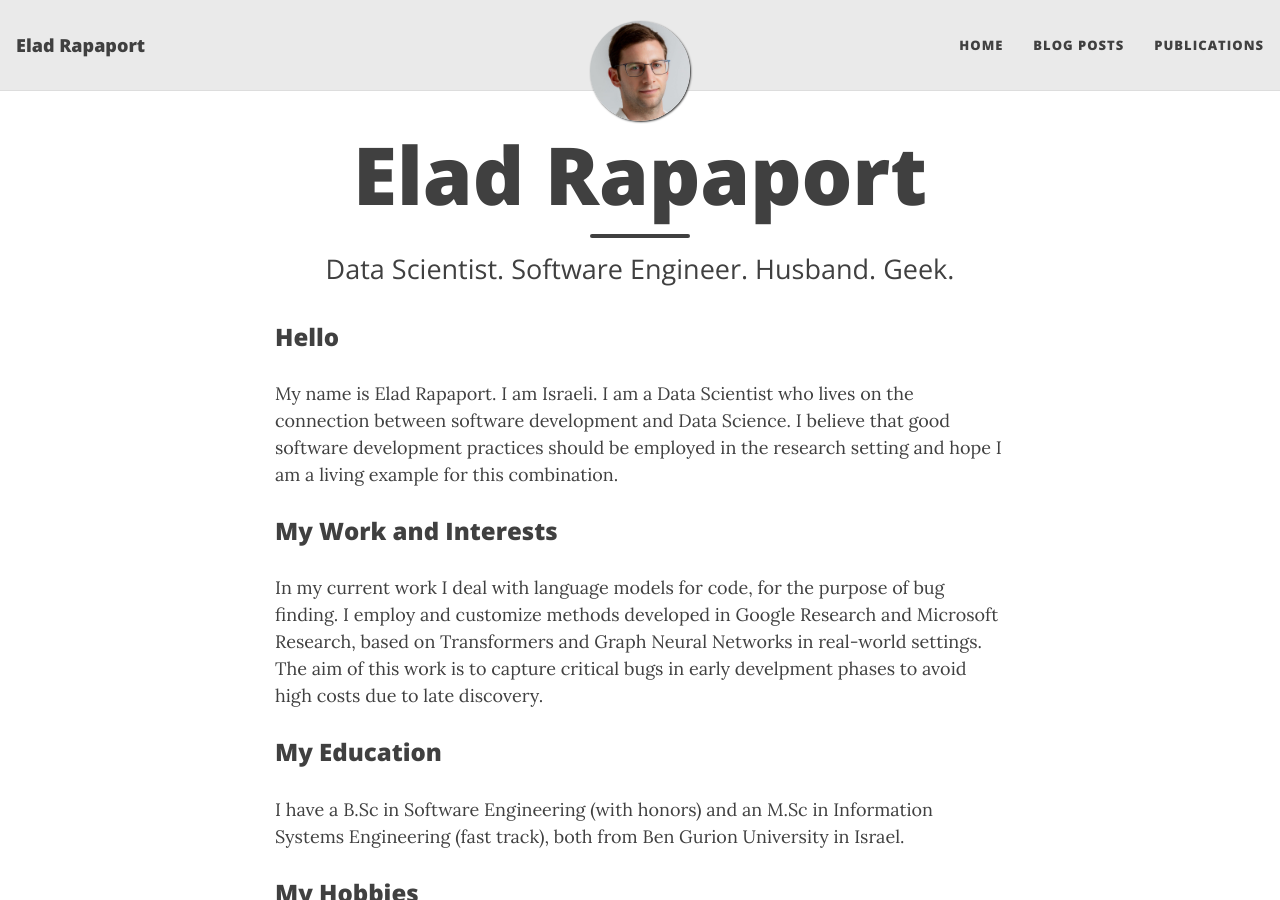
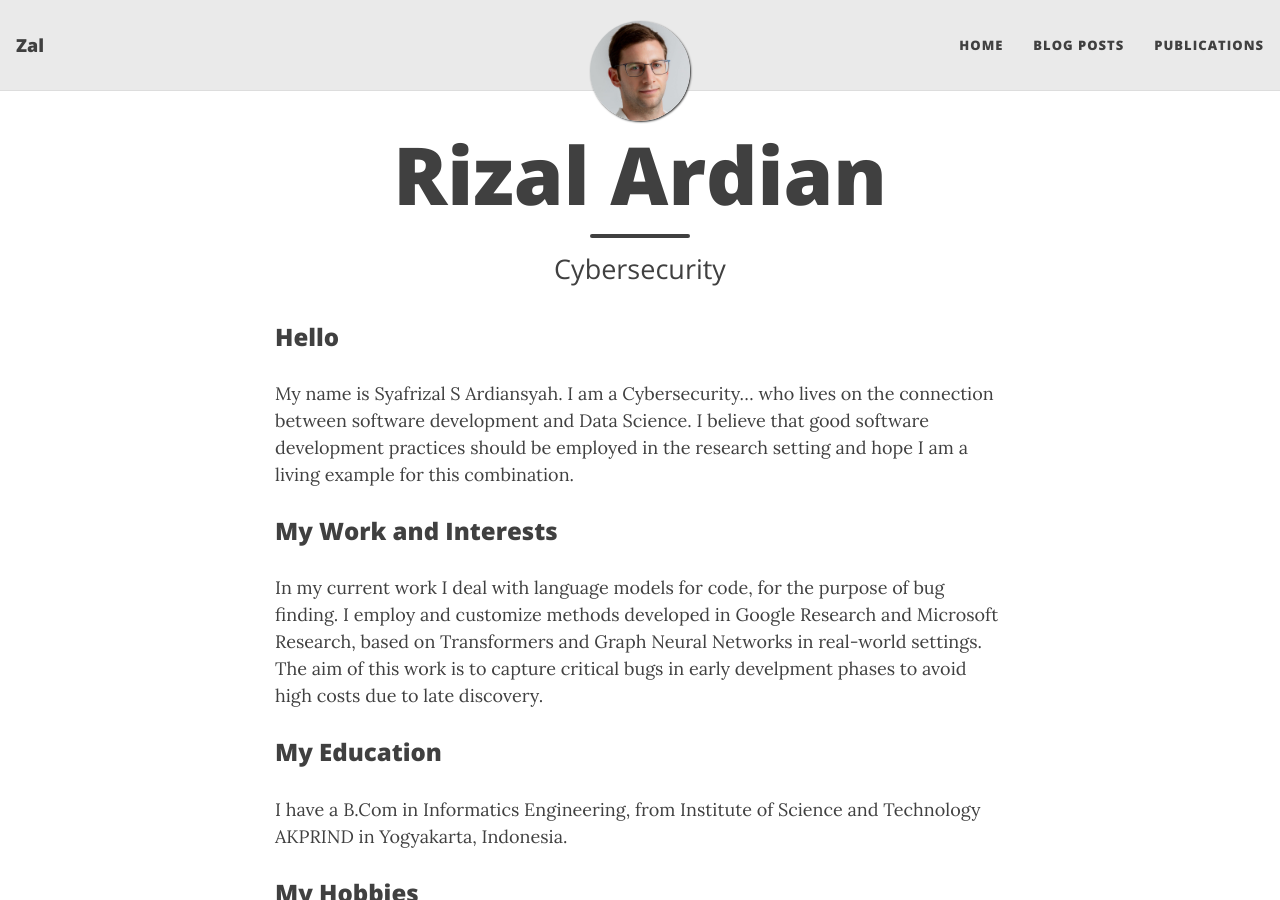
Before and after one commit to tgr-rizal/tgr-rizal-github_bak, a Jekyll site: the page built from index.md, in a window 1280 px wide and 900 px high. Built offline with Jekyll 4.4.1, drawn with Linux system fonts in a browser that asks for light colours; nearby versions of some CDN libraries; some of the changed text lies outside the part shown.

Commit message:
update owner

```diff
--- a/_config.yml
+++ b/_config.yml
@@ -10,10 +10,10 @@
 ############################
 
 # Name of website
-title: Elad Rapaport
+title: Zal
 
 # Your name to show in the footer
-author: Elad Rapaport
+author: Zal
 
 ###############################################
 # --- List of links in the navigation bar --- #
@@ -51,15 +51,15 @@ round-avatar: true
 # Select the social network links that you want to show in the footer.
 # Uncomment the links you want to show and add your information to each one.
 social-network-links:
-  email: "erap129@gmail.com"
+  email: "rizal@horangi.com"
   # rss: true  # remove this line if you don't want to show an RSS link at the bottom
   # facebook: eladrap
-  github: erap129
+  github: tgr-rizal
   # patreon: DeanAttali
   # youtube: c/daattali
-  medium: erap129
+  medium: rizalex
 #  reddit: yourname
-  linkedin: "elad-rapaport-78275615a"
+  linkedin: "rizalex"
 #  xing: yourname
 #  stackoverflow: "3943160/daattali"
 #  snapchat: deanat78
--- a/index.md
+++ b/index.md
@@ -1,18 +1,18 @@
 ---
 layout: page
-title: Elad Rapaport
-subtitle: Data Scientist. Software Engineer. Husband. Geek.
+title: Rizal Ardian
+subtitle: Cybersecurity
 ---
 
 ### Hello
-My name is Elad Rapaport. I am Israeli. I am a Data Scientist who lives on the connection between software development and Data Science. I believe that good software development practices should be employed in the research setting and hope I am a living example for this combination.
+My name is Syafrizal S Ardiansyah. I am a Cybersecurity... who lives on the connection between software development and Data Science. I believe that good software development practices should be employed in the research setting and hope I am a living example for this combination.
 
 
 ### My Work and Interests
 In my current work I deal with language models for code, for the purpose of bug finding. I employ and customize methods developed in Google Research and Microsoft Research, based on Transformers and Graph Neural Networks in real-world settings. The aim of this work is to capture critical bugs in early develpment phases to avoid high costs due to late discovery.
 
 ### My Education
-I have a B.Sc in Software Engineering (with honors) and an M.Sc in Information Systems Engineering (fast track), both from Ben Gurion University in Israel.
+I have a B.Com in Informatics Engineering, from Institute of Science and Technology AKPRIND in Yogyakarta, Indonesia.
 
 ### My Hobbies
 I enjoy running, hiking, swimming, playing the guitar, and I also do some Improv theater :)
```
